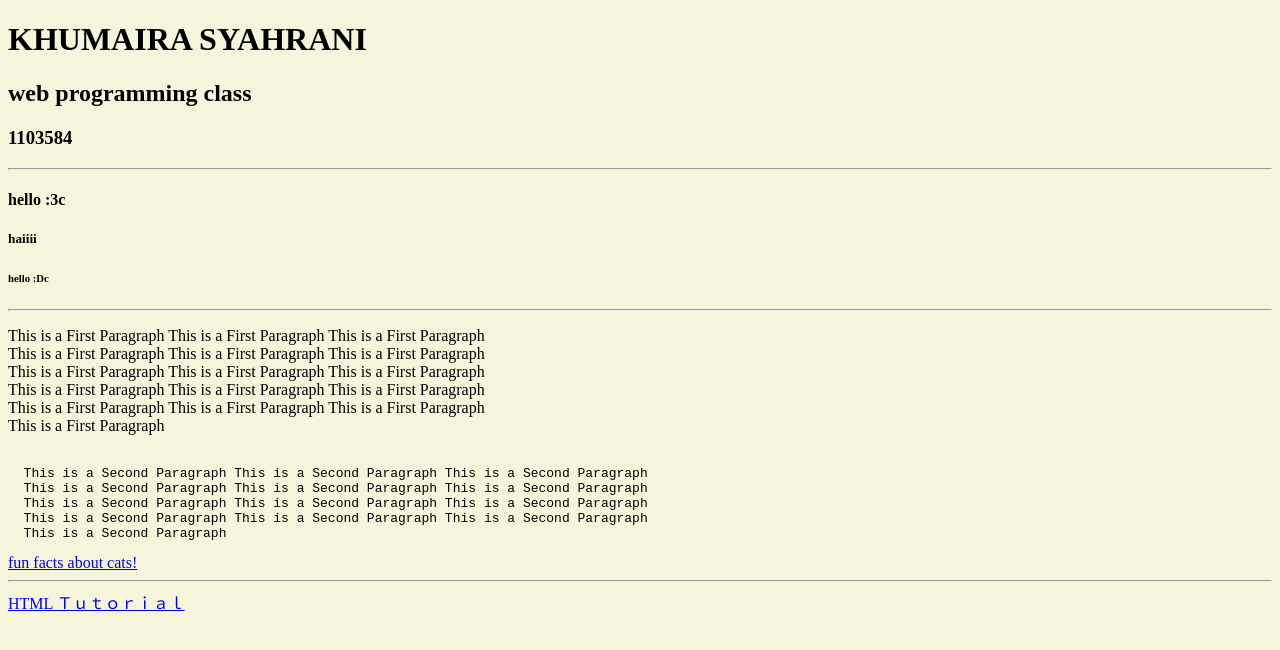
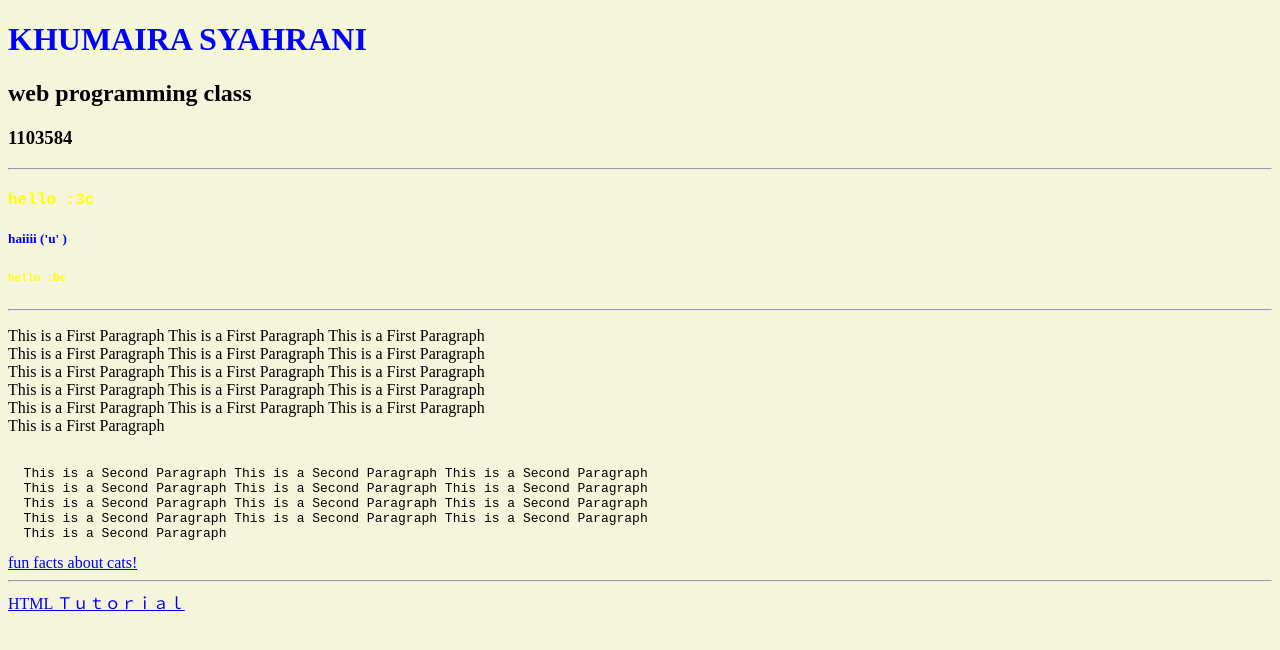
Before and after one commit to spongebobhouse/Spongebobhouse.github.io, a plain HTML site: page Index.html in a window 1280 px wide. Drawn offline with Linux system fonts and the light colour scheme.

Commit message:
Update Index.html

```diff
--- a/Index.html
+++ b/Index.html
@@ -5,14 +5,14 @@
 </head>
 
 <body style="background-color:beige;">
-<h1> KHUMAIRA SYAHRANI </h1>
+<h1 style="color:blue;"> KHUMAIRA SYAHRANI </h1>
 <h2> web programming class </h2>
 <h3> 1103584 </h3>
 
 <hr>
-<h4> hello :3c </h4>
-<h5> haiiii </h5>
-<h6> hello :Dc </h6>
+<h4 style="color:yellow;font-family:courier;"> hello :3c </h4>
+<h5 style="color:blue;"> haiiii ('u' ) </h5>
+<h6 style="color:yellow;font-family:courier;"> hello :Dc </h6>
 <hr>
 <p> This is a First Paragraph This is a First Paragraph This is a First Paragraph <br>This is a First Paragraph This is a First Paragraph This is a First Paragraph <br>This is a First Paragraph This is a First Paragraph This is a First Paragraph <br> This is a First Paragraph This is a First Paragraph This is a First Paragraph <br> This is a First Paragraph This is a First Paragraph This is a First Paragraph <br> This is a First Paragraph </p>
 
```
